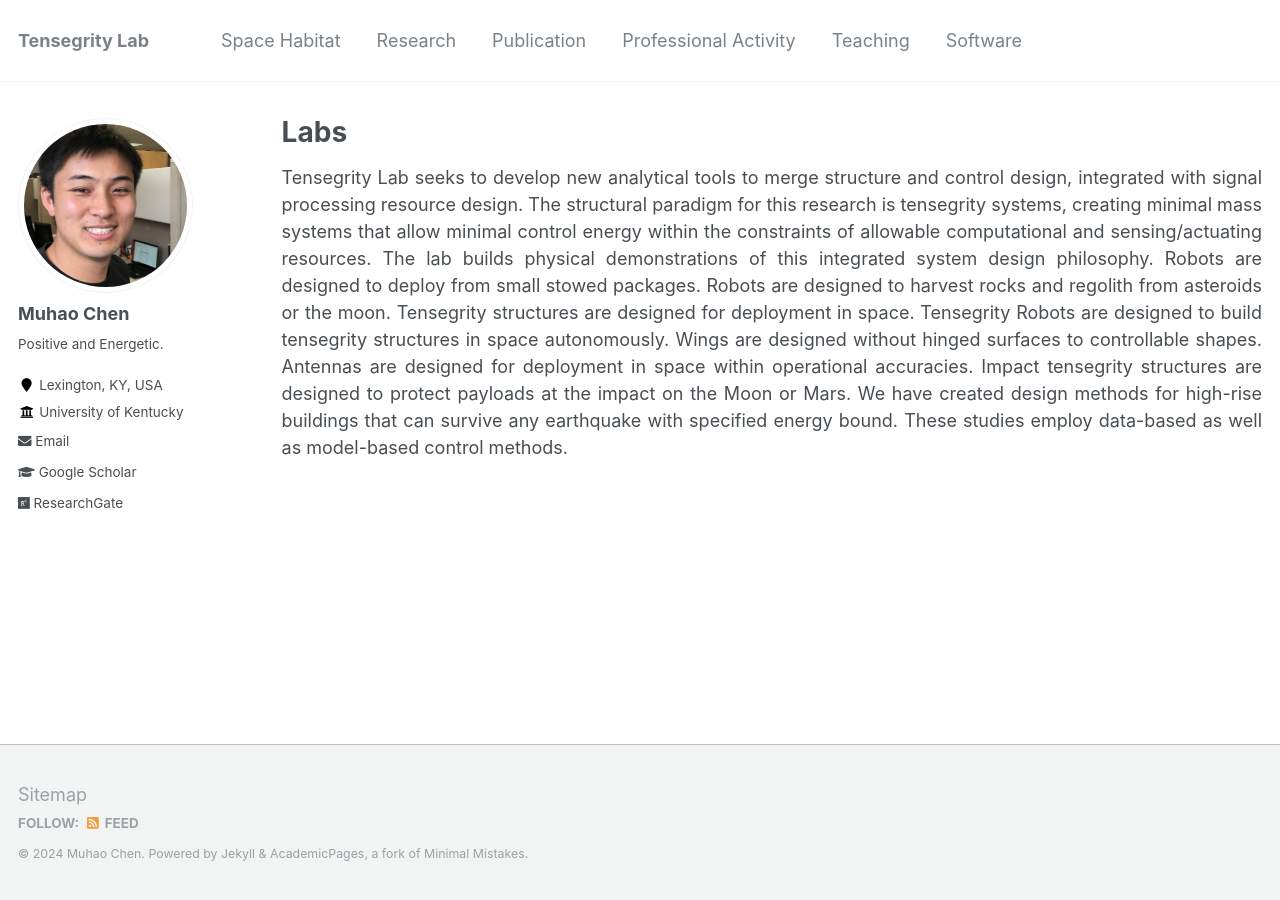
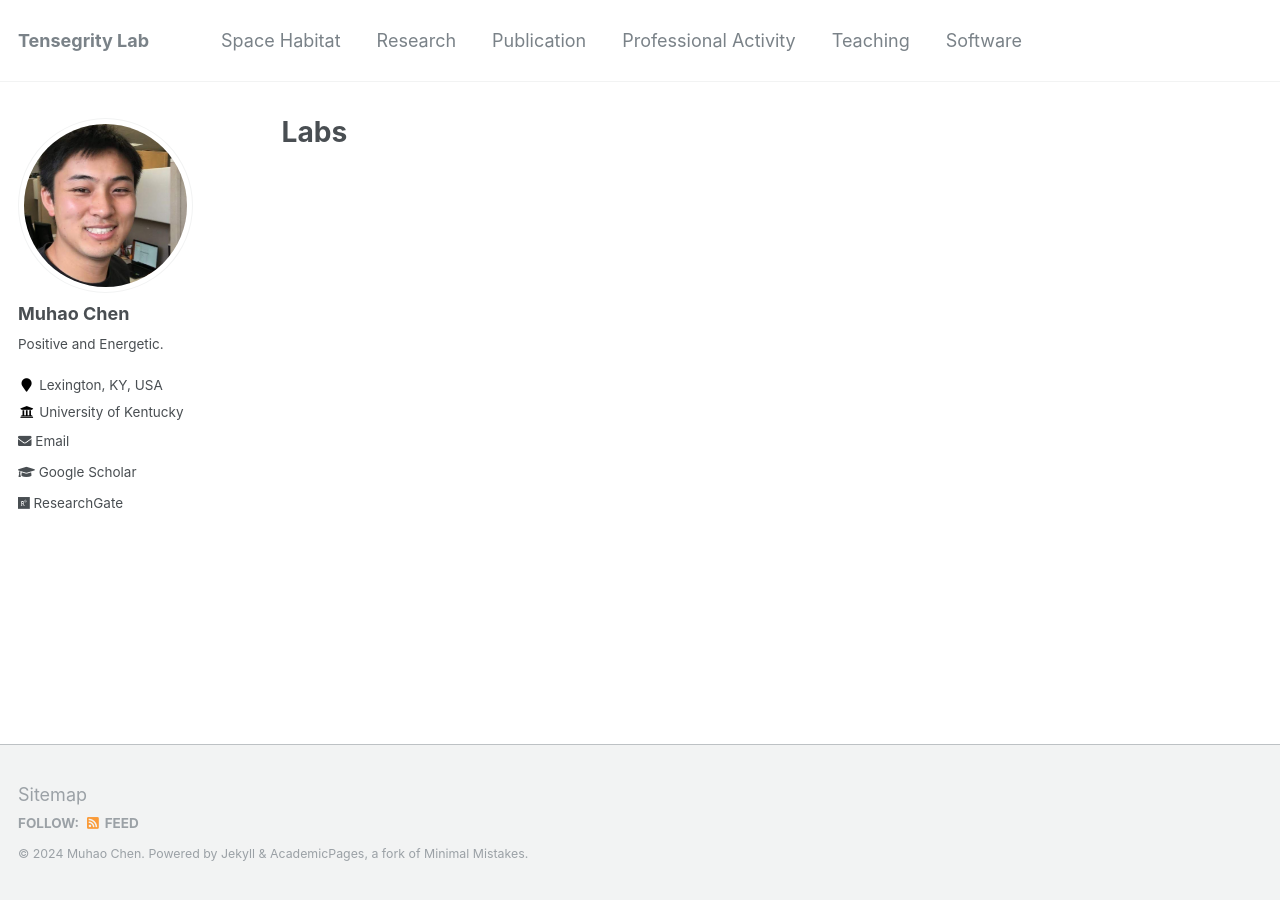
Before and after one commit to Muhao-Chen/muhao-chen.github.io, a Jekyll site: the page built from _pages/people.md, in a window 1280 px wide. Built offline with Jekyll 4.4.1, drawn with Linux system fonts in a browser that asks for light colours.

Commit message:
Update people.md

```diff
--- a/_pages/people.md
+++ b/_pages/people.md
@@ -10,7 +10,7 @@ toc: true
 
 <!-- I am affiliated with the **[Tensegrity Lab](https://bobskelton.github.io/)** and **[Land Air & Space Robotics (LASR) Laboratory](https://lasr.tamu.edu/)** at Texas A&M University, College Station, TX.  -->
 
-Tensegrity Lab seeks to develop new analytical tools to merge structure and control design, integrated with signal processing resource design. The structural paradigm for this research is tensegrity systems, creating minimal mass systems that allow minimal control energy within the constraints of allowable computational and sensing/actuating resources. The lab builds physical demonstrations of this integrated system design philosophy. Robots are designed to deploy from small stowed packages. Robots are designed to harvest rocks and regolith from asteroids or the moon. Tensegrity structures are designed for deployment in space. Tensegrity Robots are designed to build tensegrity structures in space autonomously. Wings are designed without hinged surfaces to controllable shapes. Antennas are designed for deployment in space within operational accuracies. Impact tensegrity structures are designed to protect payloads at the impact on the Moon or Mars. We have created design methods for high-rise buildings that can survive any earthquake with specified energy bound. These studies employ data-based as well as model-based control methods.
+<!-- Tensegrity Lab seeks to develop new analytical tools to merge structure and control design, integrated with signal processing resource design. The structural paradigm for this research is tensegrity systems, creating minimal mass systems that allow minimal control energy within the constraints of allowable computational and sensing/actuating resources. The lab builds physical demonstrations of this integrated system design philosophy. Robots are designed to deploy from small stowed packages. Robots are designed to harvest rocks and regolith from asteroids or the moon. Tensegrity structures are designed for deployment in space. Tensegrity Robots are designed to build tensegrity structures in space autonomously. Wings are designed without hinged surfaces to controllable shapes. Antennas are designed for deployment in space within operational accuracies. Impact tensegrity structures are designed to protect payloads at the impact on the Moon or Mars. We have created design methods for high-rise buildings that can survive any earthquake with specified energy bound. These studies employ data-based as well as model-based control methods. -->
 
 <!-- Using these techniques, we have performed feasibility studies for truck bumpers for the Ford Motor Company. We have created design methods for high-rise buildings that can survive any earthquake with specified energy bound. These studies employ data-based as well as model-based control methods.     -->
 
```
